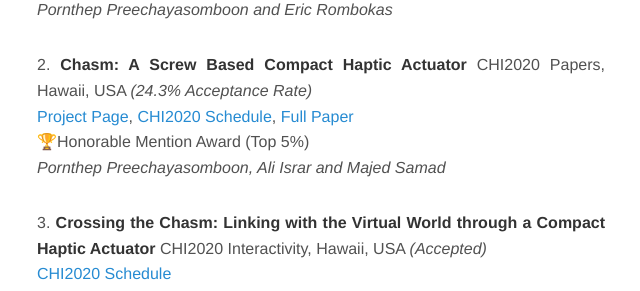
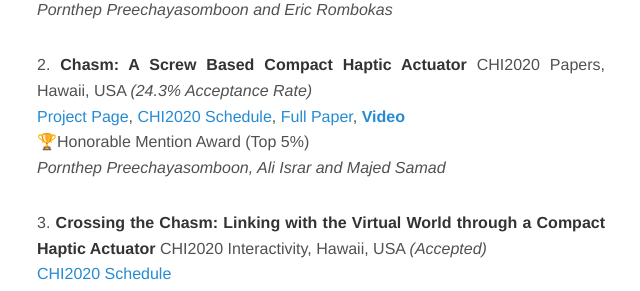
Before and after one commit to prnthp/prnthp.github.io, a Jekyll site: the page built from publications.md, in a window 1280 px wide. Shown: the part 302-593 px from the top of the page, without its empty margins (319-959 px from the left). Built offline with Jekyll 4.4.1, drawn with Linux system fonts in a browser that asks for light colours.

Commit message:
Added chasm video

```diff
--- a/index.html
+++ b/index.html
@@ -38,7 +38,8 @@
     <a href="https://doi.org/10.1145/3313831.3376512"><img src="/images/chasmPromo.png" /></a>
     <br> 🏆Chasm has received an <b>Honorable Mention Award</b> (Top 5%)!
     <br><a href="https://research.fb.com/publications/chasm-a-screw-based-expressive-compact-haptic-actuator/" target="_blank">Full Paper</a>
-    <br>Video available after <a href="https://chi2020.acm.org/">CHI2020</a>, April 25-30 2020
+    <br><a href="https://www.youtube.com/watch?v=kqBE4JDJ7QI">Video</a>
+    <br><i>Talk avaiable soon!</i>
     <br>
     <a href="//negshell.github.io"><img src="//negshell.github.io/images/tripodHeroText.jpg" /></a>
     <br>
--- a/publications.md
+++ b/publications.md
@@ -9,7 +9,7 @@
   <br> *Pornthep Preechayasomboon and Eric Rombokas*
   <br><br>
 1. **Chasm: A Screw Based Compact Haptic Actuator** CHI2020 Papers, Hawaii, USA *(24.3% Acceptance Rate)*
-  <br> [Project Page](/projects), [CHI2020 Schedule](//programs.sigchi.org/chi/2020/program/content/31889), [Full Paper](https://research.fb.com/wp-content/uploads/2020/02/Chasm-A-Screw-Based-Expressive-Compact-Haptic-Actuator.pdf?)
+  <br> [Project Page](/projects), [CHI2020 Schedule](//programs.sigchi.org/chi/2020/program/content/31889), [Full Paper](https://research.fb.com/wp-content/uploads/2020/02/Chasm-A-Screw-Based-Expressive-Compact-Haptic-Actuator.pdf?), **[Video](//www.youtube.com/watch?v=kqBE4JDJ7QI)**
   <br> 🏆Honorable Mention Award (Top 5%)
   <br> *Pornthep Preechayasomboon, Ali Israr and Majed Samad*
   <br><br>
```
Also changed, not shown: projects.md (+2 -0 lines).
